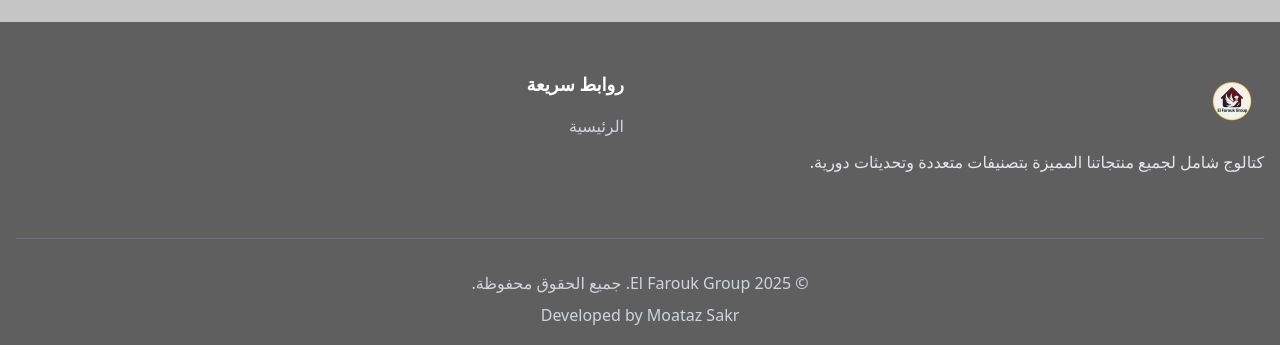
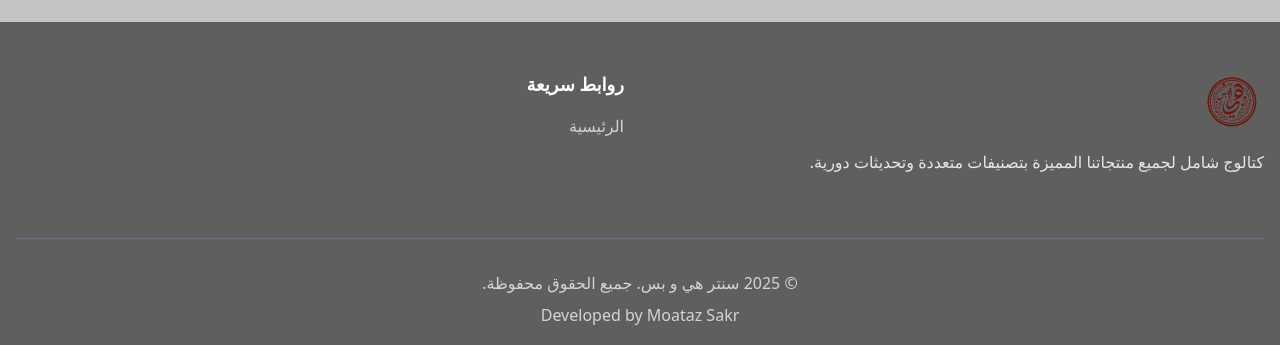
Before and after one commit to moatazsakr78/heawabas-clean, a Next.js app: page / in a window 1280 px wide. Shown: the part 470-815 px from the top of the page. Built offline with nearby package versions, Linux system fonts and the light colour scheme; no server answers; the database is empty.

Commit message:
Add components/layout/Footer.tsx

```diff
--- a/components/layout/Footer.tsx
+++ b/components/layout/Footer.tsx
@@ -15,8 +15,8 @@ export default function Footer() {
           <div>
             <div className="mb-4">
               <Image
-                src="/images/El Farouk10.png"
-                alt="El Farouk Group"
+                src="/images/hea.png"
+                alt="سنتر هي و بس"
                 width={200}
                 height={70}
                 className="h-16 w-auto"
@@ -43,7 +43,7 @@ export default function Footer() {
 
         <div className="border-t border-gray-500 mt-12 pt-8">
           <p className="text-center text-gray-300">
-            &copy; {new Date().getFullYear()} El Farouk Group. جميع الحقوق محفوظة.
+            &copy; {new Date().getFullYear()} سنتر هي و بس. جميع الحقوق محفوظة.
           </p>
           <p className="text-center text-gray-300 mt-2">
             Developed by Moataz Sakr
```
